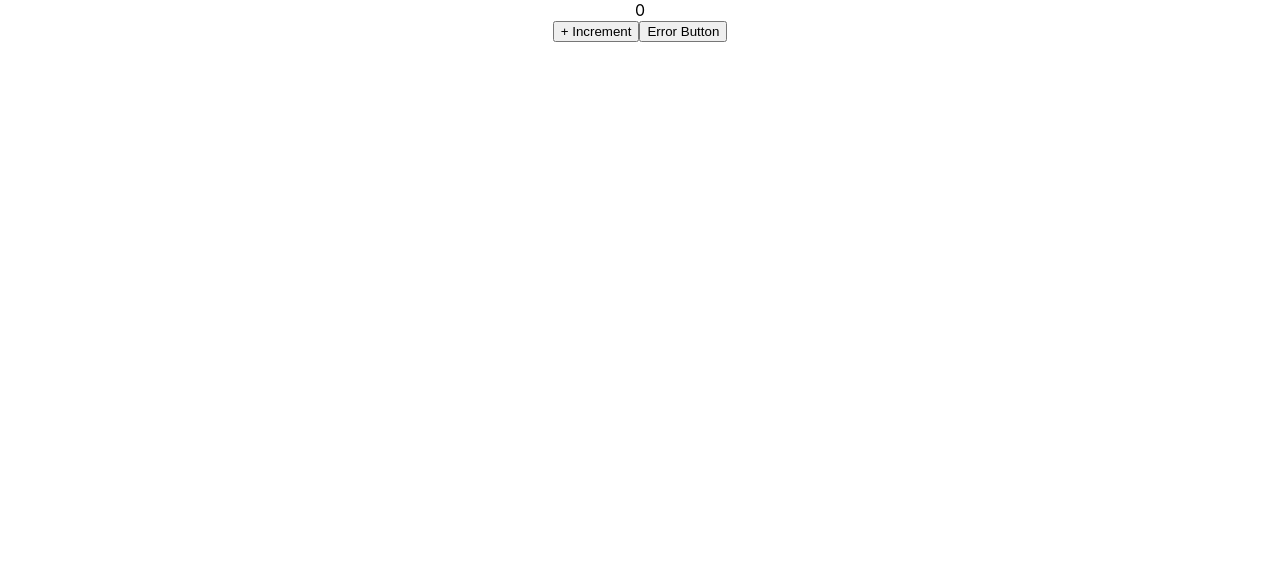
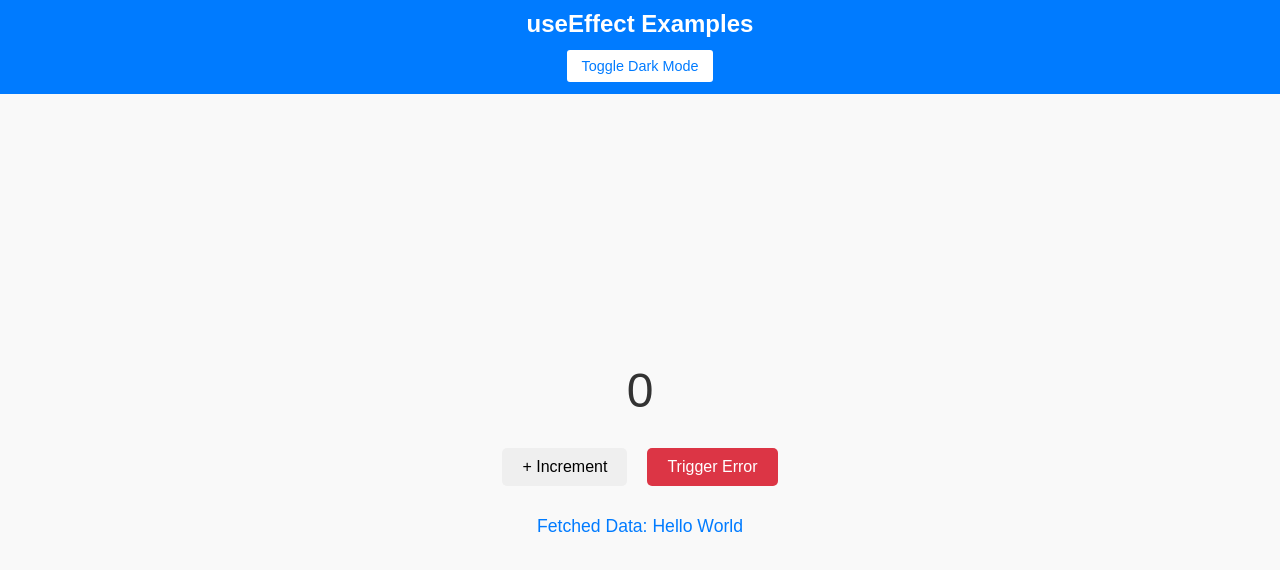
Before and after one commit to RensithUdara/react_useeffecthook_example, a React (Create React App) app: page / in a window 1280 px wide. Shown: the top 570 px of the page. Built offline with nearby package versions, Linux system fonts and the light colour scheme.

Commit message:
More useEffect Examples

```diff
--- a/src/App.css
+++ b/src/App.css
@@ -1,38 +1,106 @@
+/* App.css */
+
+/* General Styling */
+body {
+  margin: 0;
+  font-family: 'Arial', sans-serif;
+}
+
 .App {
   text-align: center;
-}
-
-.App-logo {
-  height: 40vmin;
-  pointer-events: none;
-}
-
-@media (prefers-reduced-motion: no-preference) {
-  .App-logo {
-    animation: App-logo-spin infinite 20s linear;
-  }
-}
-
-.App-header {
-  background-color: #282c34;
+  background-color: #f9f9f9;
+  color: #333;
   min-height: 100vh;
   display: flex;
   flex-direction: column;
+  justify-content: center;
   align-items: center;
-  justify-content: center;
-  font-size: calc(10px + 2vmin);
+}
+
+/* Dark Mode */
+.App.dark {
+  background-color: #333;
+  color: #f9f9f9;
+}
+
+/* Header */
+.App-header {
+  position: absolute;
+  top: 0;
+  width: 100%;
+  padding: 10px;
+  background-color: #007bff;
   color: white;
 }
 
-.App-link {
-  color: #61dafb;
+.App-header h1 {
+  margin: 0;
+  font-size: 1.5rem;
 }
 
-@keyframes App-logo-spin {
-  from {
-    transform: rotate(0deg);
-  }
-  to {
-    transform: rotate(360deg);
-  }
+/* Toggle Button */
+.toggle-btn {
+  padding: 8px 15px;
+  font-size: 0.9rem;
+  margin-top: 10px;
+  color: #007bff;
+  background-color: white;
+  border: 2px solid #007bff;
+  border-radius: 5px;
+  cursor: pointer;
+  transition: all 0.3s ease;
 }
+
+.toggle-btn:hover {
+  background-color: #0056b3;
+  color: white;
+}
+
+/* Content Section */
+.content {
+  margin-top: 100px;
+}
+
+.count-display {
+  font-size: 3rem;
+  margin: 20px;
+}
+
+.action-btn {
+  padding: 10px 20px;
+  margin: 10px;
+  font-size: 1rem;
+  border: none;
+  border-radius: 5px;
+  cursor: pointer;
+  transition: background-color 0.3s ease;
+}
+
+.action-btn:hover {
+  background-color: #0056b3;
+  color: white;
+}
+
+/* Error Button */
+.error-btn {
+  background-color: #dc3545;
+  color: white;
+}
+
+.error-btn:hover {
+  background-color: #a71d2a;
+}
+
+/* Error Message */
+.error {
+  margin: 20px;
+  color: red;
+  font-size: 1.2rem;
+}
+
+/* Fetched Data */
+.data {
+  margin: 20px;
+  font-size: 1.1rem;
+  color: #007bff;
+}
--- a/src/App.js
+++ b/src/App.js
@@ -1,50 +1,93 @@
 import logo from './logo.svg';
 import './App.css';
-import { useEffect, useState } from 'react'
+import { useEffect, useState } from 'react';
 
 function App() {
-
   const [count, setCount] = useState(0);
-
   const [error, setError] = useState("");
+  const [data, setData] = useState(null);
+  const [darkMode, setDarkMode] = useState(false);
 
   const handleResize = () => {
-    console.log('Resizing')
+    console.log('Resizing');
   };
 
   useEffect(() => {
     window.addEventListener("resize", handleResize);
+    return () => {
+      window.removeEventListener("resize", handleResize);
+    };
+  }, []);
+
+  useEffect(() => {
+    console.log("Effect ran only on first render");
+  }, []);
+
+  useEffect(() => {
+    console.log('Count or Error changed', count, error);
+  }, [count, error]);
+
+  useEffect(() => {
+    const fetchData = async () => {
+      console.log('Fetching data...');
+      try {
+        const response = await new Promise((resolve) =>
+          setTimeout(() => resolve({ data: "Hello World" }), 1000)
+        );
+        setData(response.data);
+      } catch (e) {
+        console.error("Error fetching data", e);
+      }
+    };
+    fetchData();
+  }, []);
+
+  useEffect(() => {
+    const timer = setInterval(() => {
+      console.log("Timer tick");
+    }, 1000);
 
     return () => {
-      window.removeEventListener("resize", handleResize);
-    }
+      clearInterval(timer);
+      console.log("Timer cleaned up");
+    };
   }, []);
 
-  // useEffect(() => {
-  //   console.log('Effect Running' + count)
-  // }, [count , error]);
+  return (
+    <div className={`App ${darkMode ? "dark" : ""}`}>
+      <header className="App-header">
+        <h1>useEffect Examples</h1>
+        <button className="toggle-btn" onClick={() => setDarkMode(!darkMode)}>
+          Toggle {darkMode ? "Light" : "Dark"} Mode
+        </button>
+      </header>
 
-  // useEffect(() => {
-  //   console.log('Effect Running')
-  // }, []);
+      <div className="content">
+        <div className="count-display">{count}</div>
+        <button
+          className="action-btn"
+          onClick={() => {
+            setCount(count + 1);
+          }}
+        >
+          + Increment
+        </button>
 
-  // useEffect(() => {
-  //   console.log('Effect Running')
-  // });
+        <button
+          className="action-btn error-btn"
+          onClick={() => {
+            if (count > 3) {
+              setError("There is an Error");
+            }
+          }}
+        >
+          Trigger Error
+        </button>
 
-  return (
-    <div className="App">
-      <div>{count}</div>
-      <button onClick={() => {
-        setCount(count + 1);
-      }}> + Increment</button>
+        <div className="error">{error}</div>
 
-      <button onClick={() => {
-        if (count > 3) {
-          setError("There is an Error");
-        }
-      }}> Error Button</button>
-
+        <div className="data">Fetched Data: {data}</div>
+      </div>
     </div>
   );
 }
```
